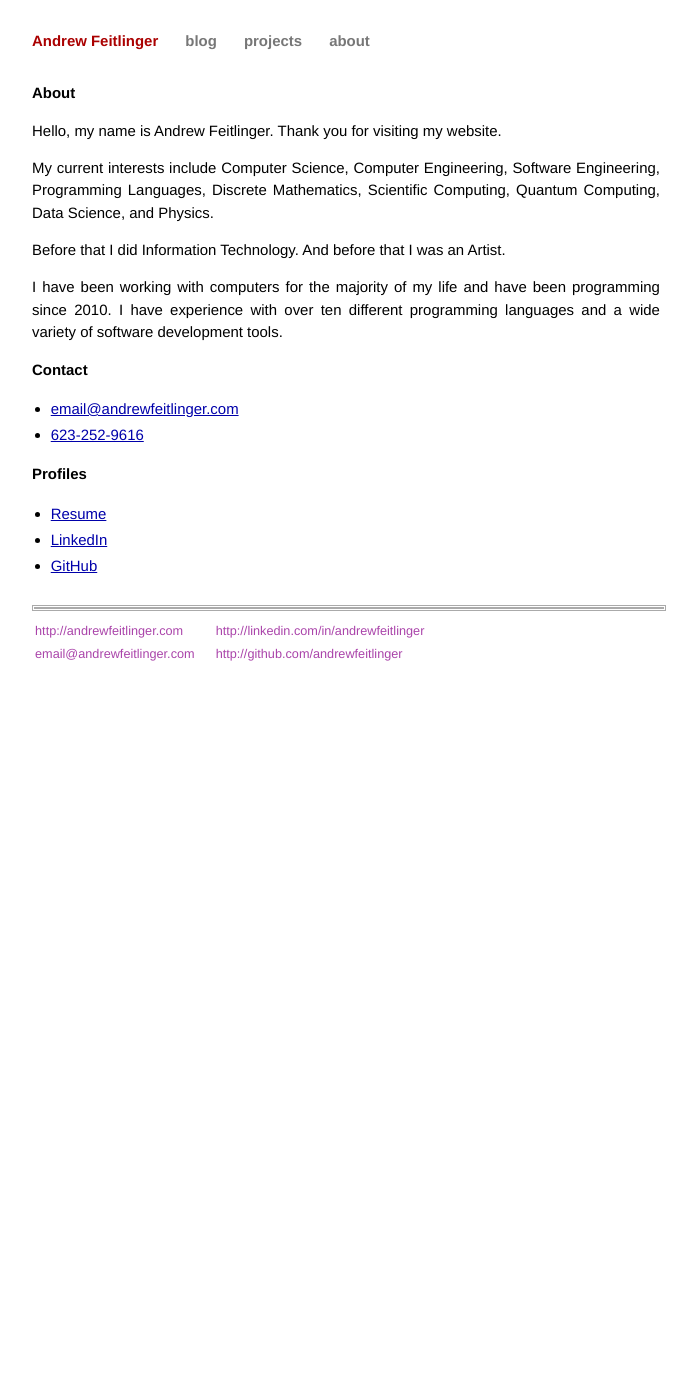
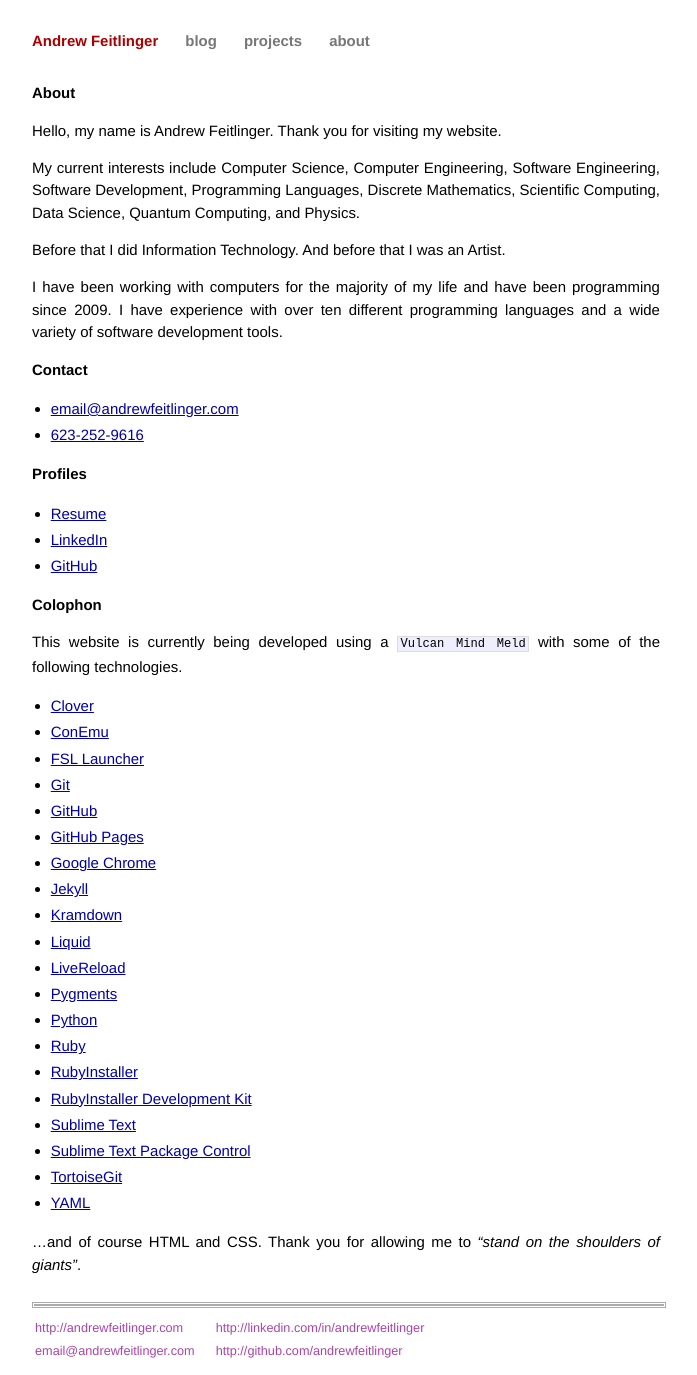
Before and after one commit to andrewfeitlinger/andrewfeitlinger.github.io, a Jekyll site: the page built from about/index.md, in a window 1280 px wide. Shown: the whole page, without its empty margins (294-991 px from the left). Built offline with Jekyll 4.4.1, drawn with Linux system fonts in a browser that asks for light colours; before the commit the page ends 930 px from its top, so only the background shows below that.

Commit message:
Deleted `colophon` page and moved text into `about` page.

```diff
--- a/about/index.md
+++ b/about/index.md
@@ -5,11 +5,11 @@
 
 Hello, my name is Andrew Feitlinger. Thank you for visiting my website.
 
-My current interests include Computer Science, Computer Engineering, Software Engineering, Programming Languages, Discrete Mathematics, Scientific Computing, Quantum Computing, Data Science, and Physics.
+My current interests include Computer Science, Computer Engineering, Software Engineering, Software Development, Programming Languages, Discrete Mathematics, Scientific Computing, Data Science, Quantum Computing, and Physics.
 
 Before that I did Information Technology. And before that I was an Artist.
 
-I have been working with computers for the majority of my life and have been programming since 2010. I have experience with over ten different programming languages and a wide variety of software development tools.
+I have been working with computers for the majority of my life and have been programming since 2009. I have experience with over ten different programming languages and a wide variety of software development tools.
 
 # Contact
 {:.no_toc}
@@ -23,3 +23,31 @@
 * [Resume](http://resume.linkedinlabs.com/5t5zb61st){:target="_blank"}
 * [LinkedIn](http://linkedin.com/in/andrewfeitlinger){:target="_blank"}
 * [GitHub](https://github.com/andrewfeitlinger){:target="_blank"}
+
+# Colophon
+{:.no_toc}
+
+This website is currently being developed using a `Vulcan Mind Meld`{:title="Star Trek, Spock, etc."} with some of the following technologies.
+
+* [Clover](http://ejie.me/){:target="_blank"}
+* [ConEmu](http://sourceforge.net/projects/conemu/){:target="_blank"}
+* [FSL Launcher](http://freesoftland.sytes.net/launcher.html){:target="_blank"}
+* [Git](http://git-scm.com/){:target="_blank"}
+* [GitHub](https://github.com/){:target="_blank"}
+* [GitHub Pages](http://pages.github.com/){:target="_blank"}
+* [Google Chrome](https://www.google.com/intl/en/chrome/browser/){:target="_blank"}
+* [Jekyll](http://jekyllrb.com/){:target="_blank"}
+* [Kramdown](http://kramdown.rubyforge.org/){:target="_blank"}
+* [Liquid](https://github.com/Shopify/liquid/blob/master/README.md){:target="_blank"}
+* [LiveReload](http://livereload.com/){:target="_blank"}
+* [Pygments](http://pygments.org/){:target="_blank"}
+* [Python](http://www.python.org/){:target="_blank"}
+* [Ruby](http://www.ruby-lang.org/en/){:target="_blank"}
+* [RubyInstaller](http://rubyinstaller.org/){:target="_blank"}
+* [RubyInstaller Development Kit](http://rubyinstaller.org/add-ons/devkit/){:target="_blank"}
+* [Sublime Text](http://www.sublimetext.com/){:target="_blank"}
+* [Sublime Text Package Control](https://sublime.wbond.net/){:target="_blank"}
+* [TortoiseGit](https://code.google.com/p/tortoisegit/){:target="_blank"}
+* [YAML](http://yaml.org/){:target="_blank"}
+
+...and of course HTML and CSS. Thank you for allowing me to _"stand on the shoulders of giants"_{:title="\"If I have seen further it is by standing on the shoulders of giants.\" from Isaac Newton ~~ \"On The Shoulders of Giants: The Great Works of Physics and Astronomy\" by Stephen Hawking ~~~ \"I had hoisted myself up on the shoulders of giants.\" from Linus Torvalds"}.
```
Also changed, not shown: colophon/index.md (deleted, +0 -29 lines).
